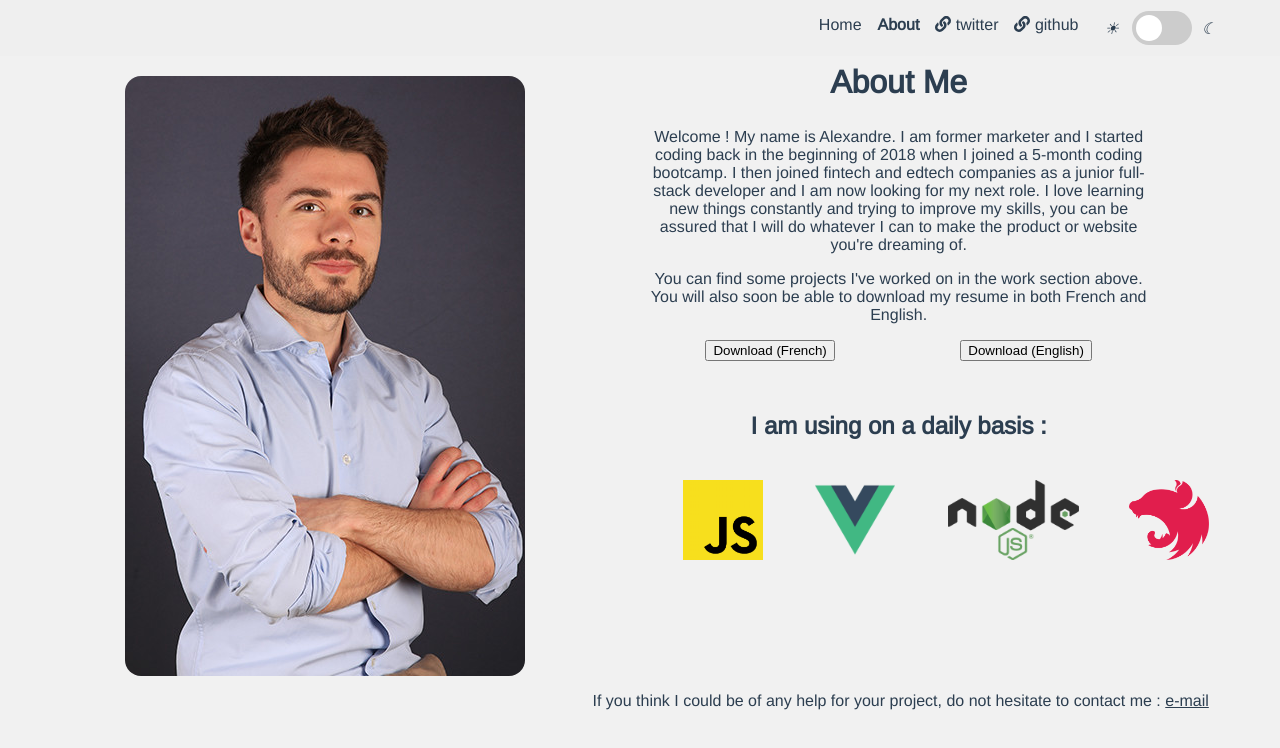
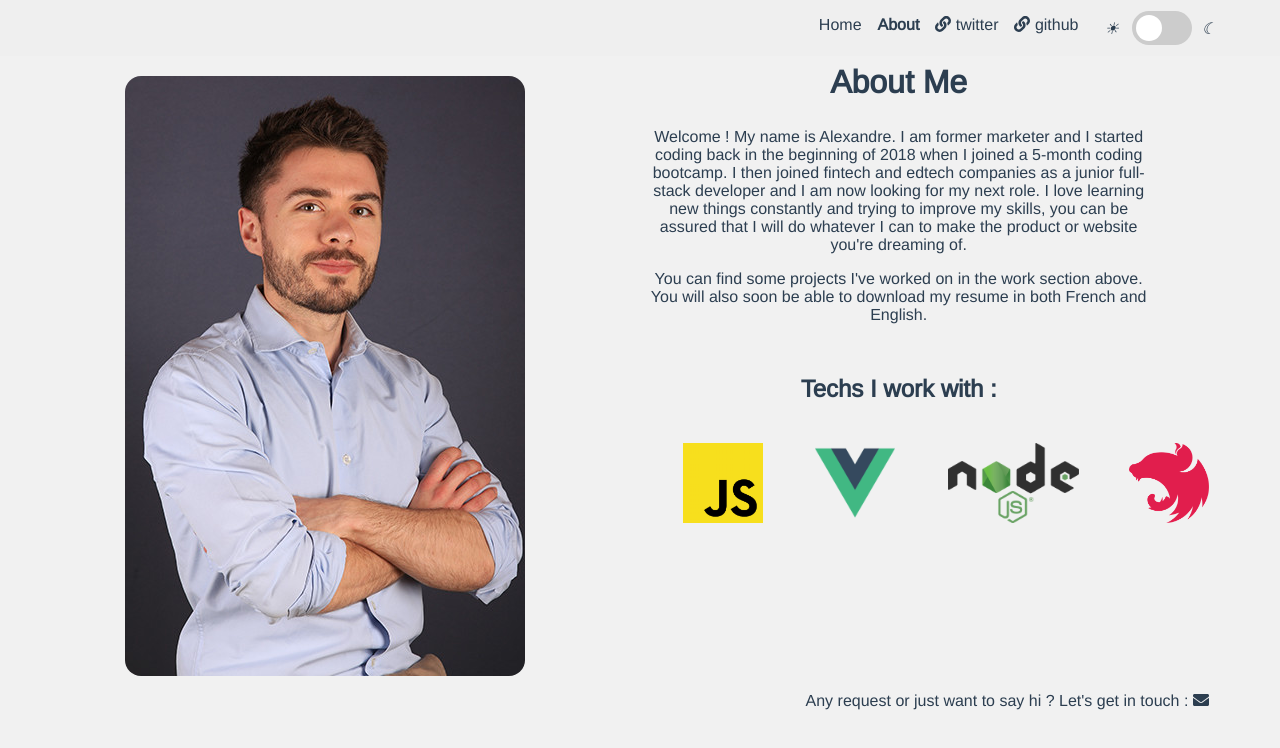
Before and after one commit to alexandrecoin/personal_website, a Vue app: page /about in a window 1280 px wide. Shown: the top 748 px of the page. Built offline with nearby package versions, Linux system fonts and the light colour scheme.

Commit message:
Improved dark mode but Navbar doesnot work

```diff
--- a/src/App.vue
+++ b/src/App.vue
@@ -21,15 +21,34 @@ export default {
   data() {
     return {
       scrollPosition: null,
+      toggleSwitch: document.querySelector(
+        '.theme-switch input[type="checkbox"]',
+      ),
+      currentTheme: localStorage.getItem('theme')
+        ? localStorage.getItem('theme')
+        : null,
     };
   },
   methods: {
     updateScroll() {
       this.scrollPosition = window.scrollY;
     },
+    checkTheme() {
+      console.log(this.currentTheme);
+      if (this.currentTheme) {
+        document.documentElement.setAttribute('data-theme', this.currentTheme);
+
+        if (this.currentTheme === 'dark') {
+          console.log('oook');
+          this.toggleSwitch.checked = true;
+        }
+      }
+    },
   },
   mounted() {
     window.addEventListener('scroll', this.updateScroll);
+    console.log(document.querySelector('.theme-switch input[type="checkbox"]').value);
+    this.checkTheme();
   },
 };
 </script>
@@ -67,6 +86,7 @@ body {
 
 #app {
   font-family: 'Arimo', sans-serif;
+
   /* font-family: Avenir, Helvetica, Arial, sans-serif; */
   -webkit-font-smoothing: antialiased;
   -moz-osx-font-smoothing: grayscale;
--- a/src/components/About.vue
+++ b/src/components/About.vue
@@ -14,20 +14,7 @@
       <h2>{{ about.title }}</h2>
       <p>{{ about.description.intro }}</p>
       <p>{{ about.description.main }}</p>
-      <div class="buttons">
-        <button value="french" @click="downloadResume($event)">
-          Download (French)
-        </button>
-        <!-- <a
-          :href="require('../assets/resume/coin_alexandre_resume_french.pdf')"
-          download
-          >Download (French)</a
-        > -->
-        <button value="english" @click="downloadResume">
-          Download (English)
-        </button>
-      </div>
-      <h3 class="techs_title">I am using on a daily basis :</h3>
+      <h3 class="techs_title">Techs I work with :</h3>
       <div class="techs">
         <ul
           v-for="(techno, index) in technos"
@@ -35,7 +22,6 @@
           class="technos_list"
         >
           <li class="techno">
-            <!-- <h3>{{ techno.name }}</h3> -->
             <img :src="techno.path" v-bind:alt="techno.name" class="logo" />
           </li>
         </ul>
@@ -59,10 +45,6 @@ export default {
           name: 'Vue.js',
           path: require('../assets/technos/vue_logo.png'),
         },
-        // {
-        //   name: 'React',
-        //   path: require('../assets/technos/react_logo.png'),
-        // },
         {
           name: 'Node',
           path: require('../assets/technos/node_logo.png'),
@@ -73,15 +55,6 @@ export default {
         },
       ],
     };
-  },
-  methods: {
-    downloadResume(e) {
-      console.log(e.target.value);
-    },
-    // getPicture(path) {
-    //   console.log('../assets/technos/' + path + '.png');
-    //   return '../assets/technos/' + path + '.png';
-    // },
   },
 };
 </script>
--- a/src/components/Home.vue
+++ b/src/components/Home.vue
@@ -19,13 +19,6 @@
           help you design your project from sratch.
         </p>
       </div>
-      <!-- <svg xmlns="http://www.w3.org/2000/svg" viewBox="0 0 1440 320">
-        <path
-          fill="#0099ff"
-          fill-opacity="1"
-          d="M0,224L1440,160L1440,320L0,320Z"
-        ></path>
-      </svg> -->
     </div>
 
     <div class="website">
@@ -108,7 +101,8 @@ export default {
 .mobile_app_img {
   max-width: 30%;
   border-radius: 1em;
-  box-shadow: var(--box-shadow-left) #d9d9d9, var(--box-shadow-right) #ffffff;
+  box-shadow: var(--box-shadow-left) var(--box-shadow-left-color),
+    var(--box-shadow-right) var(--box-shadow-right-color);
 }
 
 .application_description,
--- a/src/components/dark-mode/ModeSwitch.vue
+++ b/src/components/dark-mode/ModeSwitch.vue
@@ -2,12 +2,28 @@
   <div class="theme-switch-wrapper">
     <em class="light-mode">&#9728;</em>
     <label class="theme-switch" for="checkbox">
-      <input type="checkbox" id="checkbox" />
+      <input type="checkbox" id="checkbox" @click="switchTheme($event)" />
       <div class="slider round"></div>
     </label>
     <em>&#9790;</em>
   </div>
 </template>
+
+<script>
+export default {
+  methods: {
+    switchTheme(e) {
+      if (e.target.checked) {
+        document.documentElement.setAttribute('data-theme', 'dark');
+        localStorage.setItem('theme', 'dark');
+      } else {
+        document.documentElement.setAttribute('data-theme', 'light');
+        localStorage.setItem('theme', 'light');
+      }
+    },
+  },
+};
+</script>
 
 <style scoped>
 .theme-switch-wrapper {
--- a/src/layout/Footer.vue
+++ b/src/layout/Footer.vue
@@ -1,9 +1,11 @@
 <template>
   <footer class="footer">
     <p class="contact">
-      If you think I could be of any help for your project, do not hesitate to
-      contact me :
-      <span><a href="mailto:alexandre.pc.coin@gmail.com">e-mail</a></span>
+      Any request or just want to say hi ? Let's get in touch :
+      <span
+        ><a href="mailto:alexandre.pc.coin@gmail.com"
+          ><i class="fa fa-envelope" aria-hidden="true"></i></a
+      ></span>
     </p>
   </footer>
 </template>
@@ -16,6 +18,10 @@ footer {
   height: 3%;
 }
 
+a {
+  text-decoration: none;
+}
+
 a,
 a:visited {
   color: #2c3e50;
--- a/src/layout/Navbar.vue
+++ b/src/layout/Navbar.vue
@@ -40,7 +40,8 @@ export default {
   justify-content: flex-end;
   height: 7vh;
   position: fixed;
-  background-color: #efefef;
+  background-color: red;
+  /* background-color: var(--bg-color); */
   top: 0;
   left: 0;
   right: 0;
```
